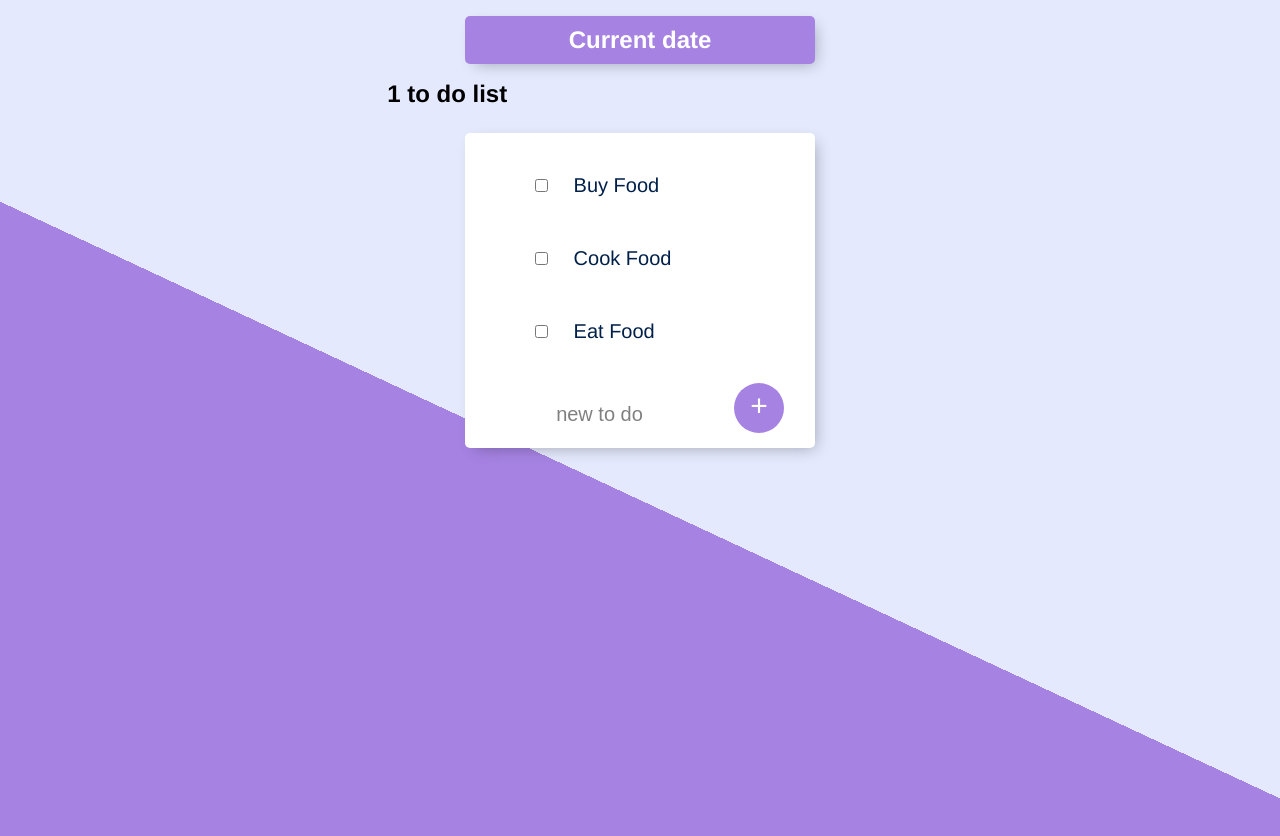
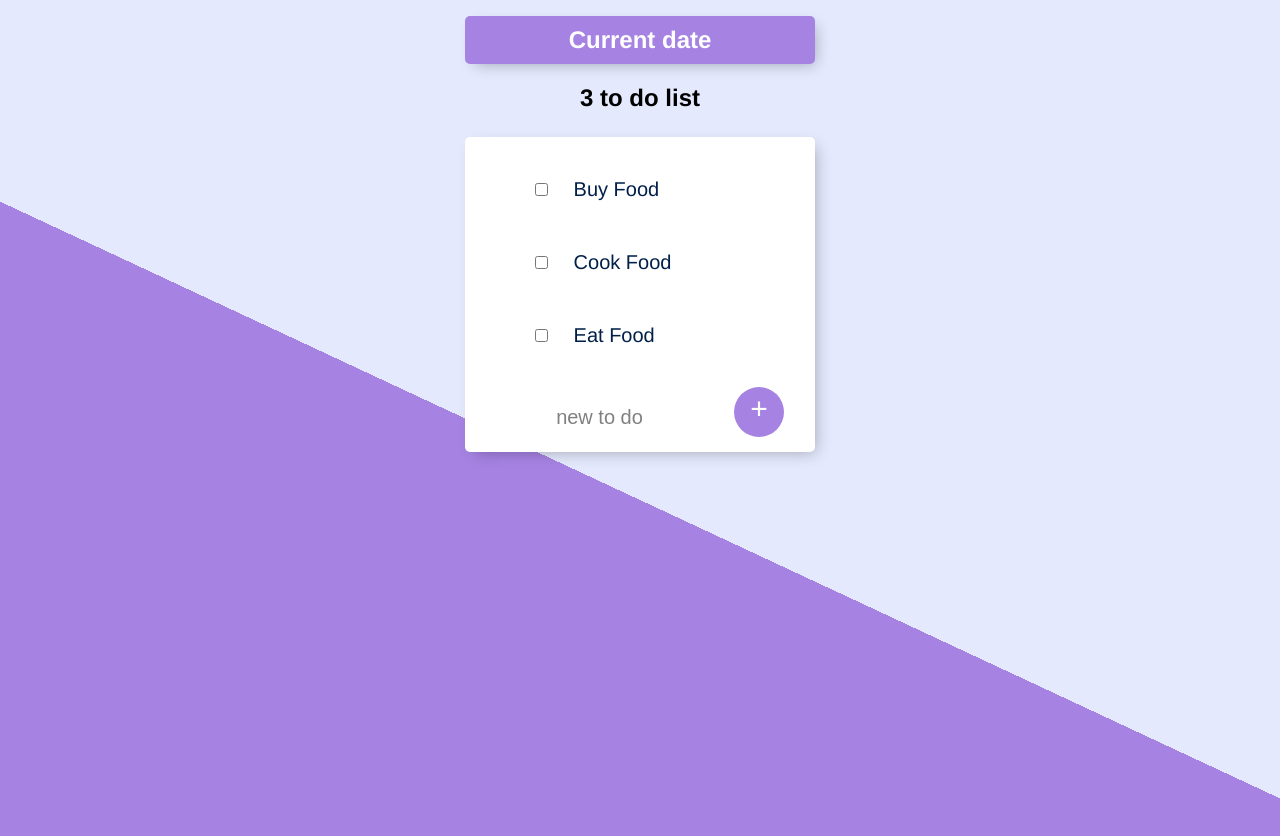
Before and after one commit to hddv/toDoList1, a plain HTML site: page index.html in a window 1280 px wide. Drawn offline with Linux system fonts and the light colour scheme.

Commit message:
adjust h2

```diff
--- a/index.html
+++ b/index.html
@@ -16,7 +16,9 @@
 			<h1>Current date</h1>
 		</div>
 
-		<h2>1 to do list</h2>
+		<div class="heading2">
+			<h2>3 to do list</h2>
+		</div>
 
 		<div class="box boxContent">
 
--- a/styles.css
+++ b/styles.css
@@ -16,11 +16,7 @@ h1 {
   font-size: 1.5rem;
 }
 
-h2{
-  /* position: relative; */
-  margin: 0 auto;
-  padding-left: 30%;
-}
+
 
 .box {
   max-width: 350px;
@@ -37,6 +33,12 @@ h2{
   background-color: #A683E3;
   text-align: center;
   margin: 0 auto;
+}
+
+.heading2{
+  margin: 0 auto;
+  text-align: center;
+  padding: 0;
 }
 
 .item {
```
